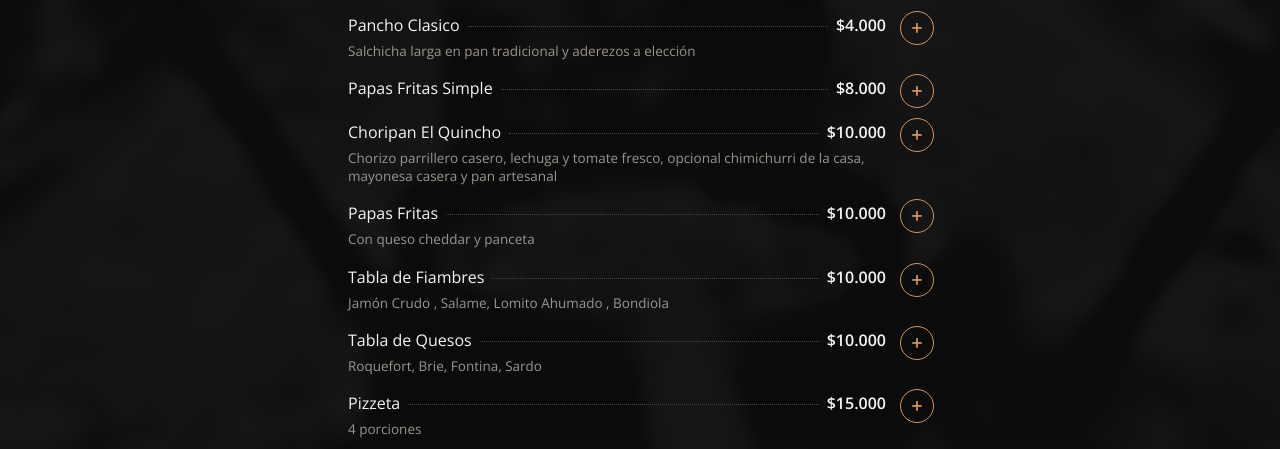
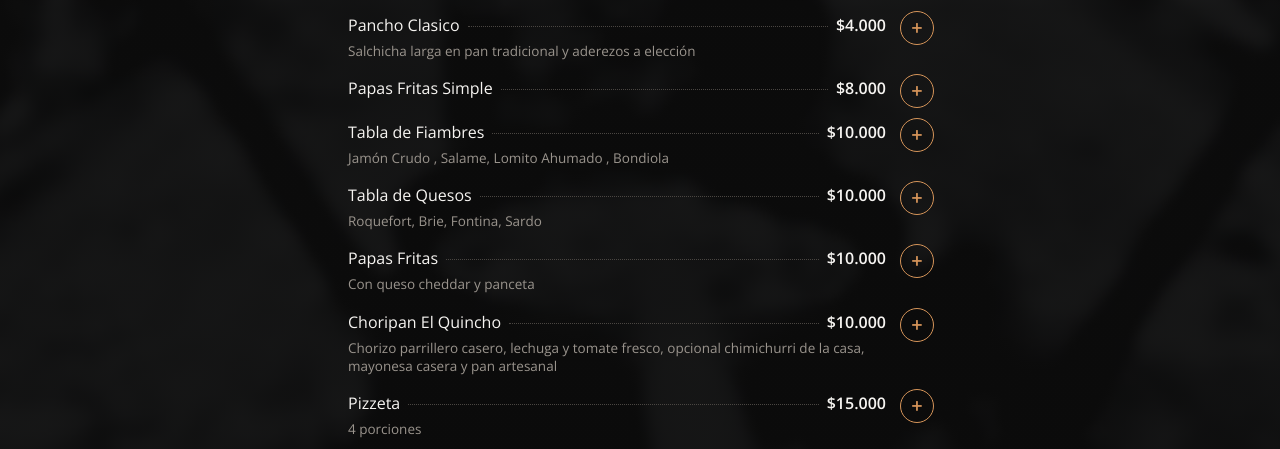
Before and after one commit to elquincho/elquincho.github.io, a plain HTML site: page menu/index.html in a window 1280 px wide. Shown: the part 350-799 px from the top of the page. Drawn offline with nearby package versions, Linux system fonts and the light colour scheme.

Commit message:
Nuestra Cocina: a igual precio, respetar el orden de carga
Co-Authored-By: Claude Opus 5.5 <noreply@anthropic.com>
Claude-Session: https://claude.ai/code/session_017cJusP5RPdRDoxAQvxEPw8

```diff
--- a/menu/index.html
+++ b/menu/index.html
@@ -96,7 +96,7 @@ body.hasbar footer{padding-bottom:110px}
   const esc=s=>String(s??'').replace(/[&<>"']/g,c=>({'&':'&amp;','<':'&lt;','>':'&gt;','"':'&quot;',"'":'&#39;'}[c]));
   const fmt=n=>'$'+Math.round(n||0).toLocaleString('es-AR');
   const T=[['comida','Nuestra Cocina']]; /* esta página muestra solo Nuestra Cocina */
-  const its0=(D.items||[]).filter(i=>i.on!==false&&i.type==='comida'&&['nuestra cocina','menú quincho'].includes(String(i.cat||'').trim().toLowerCase())),co={};its0.forEach(i=>{const k=(i.type||'otro')+'|'+(i.cat||'');co[k]=Math.min(co[k]??Infinity,i.ord??9999)});const ck=i=>co[(i.type||'otro')+'|'+(i.cat||'')];const its=its0.sort((a,b)=>ck(a)-ck(b)||String(a.cat||'').localeCompare(String(b.cat||''))||(Number(a.price)||0)-(Number(b.price)||0)||String(a.name).localeCompare(b.name));
+  const its0=(D.items||[]).filter(i=>i.on!==false&&i.type==='comida'&&['nuestra cocina','menú quincho'].includes(String(i.cat||'').trim().toLowerCase())),co={};its0.forEach(i=>{const k=(i.type||'otro')+'|'+(i.cat||'');co[k]=Math.min(co[k]??Infinity,i.ord??9999)});const ck=i=>co[(i.type||'otro')+'|'+(i.cat||'')];const its=its0.sort((a,b)=>ck(a)-ck(b)||String(a.cat||'').localeCompare(String(b.cat||''))||(Number(a.price)||0)-(Number(b.price)||0)||(a.ord??9999)-(b.ord??9999)||String(a.name).localeCompare(b.name));
   let tabs='',h='';const BY={};
   for(const [k,l] of T){
     const list=its.filter(i=>(i.type||'otro')===k);if(!list.length)continue;
```
